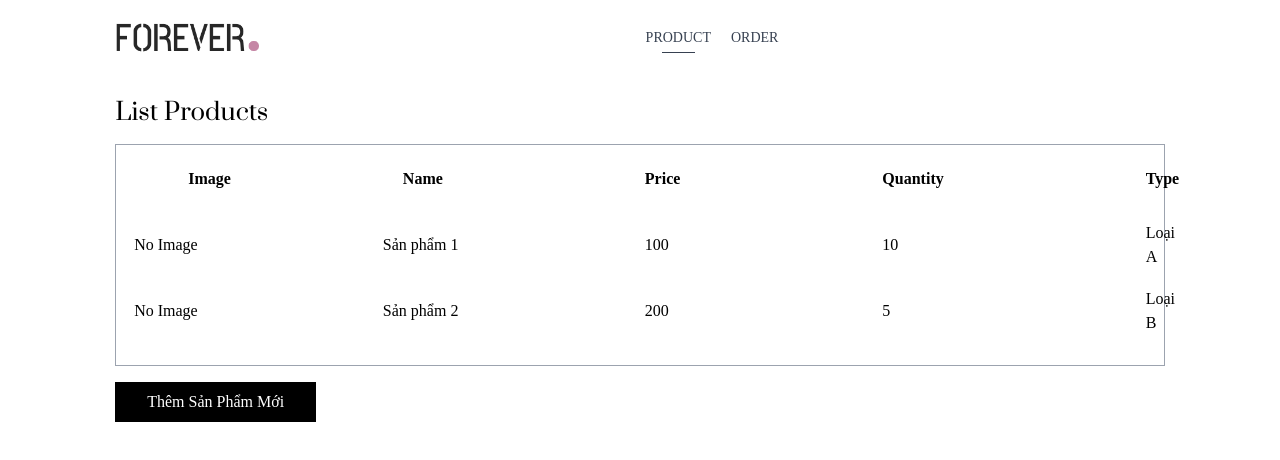
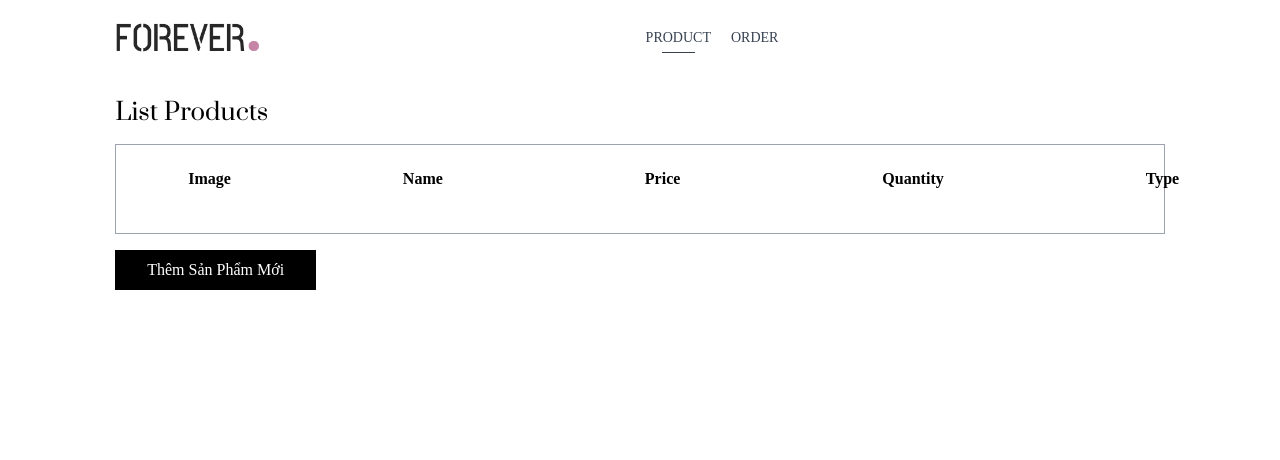
Before and after one commit to NguyenPhucTrong/E-Commerce, a React (Create React App) app: page /admin/product in a window 1280 px wide. Shown: the top 460 px of the page. Built offline with nearby package versions, Linux system fonts and the light colour scheme.

Commit message:
sua id random

```diff
--- a/src/pages/ProductPage.js
+++ b/src/pages/ProductPage.js
@@ -2,29 +2,11 @@ import React, { useState } from "react";
 
 const ProductPage = () => {
   //Sample Products
-  const [products, setProducts] = useState([
-    {
-      productId: "P001",
-      productName: "Sản phẩm 1",
-      price: 100,
-      quantity: 10,
-      type: "Loại A",
-      image: "",
-    },
-    {
-      productId: "P002",
-      productName: "Sản phẩm 2",
-      price: 200,
-      quantity: 5,
-      type: "Loại B",
-      image: "",
-    },
-  ]);
+  const [products, setProducts] = useState([]);
 
   const [productName, setProductName] = useState("");
   const [price, setPrice] = useState("");
   const [quantity, setQuantity] = useState("");
-  const [productId, setProductId] = useState("");
   const [type, setType] = useState("");
   const [image, setImage] = useState(null);
   const [isFormVisible, setIsFormVisible] = useState(false);
@@ -32,24 +14,24 @@ const ProductPage = () => {
   const handleSubmit = (e) => {
     e.preventDefault();
 
-    if (!productName || !price || !quantity || !productId || !type || !image) {
+    if (!productName || !price || !quantity || !type || !image) {
       alert("Vui lòng điền đầy đủ thông tin sản phẩm!");
       return;
     }
     const newProduct = {
+      productId: Math.floor(Math.random() * 1000000), // ID random number
       productName,
       price,
       quantity,
-      productId,
       type,
       image,
     };
+
     setProducts([...products, newProduct]);
 
     setProductName("");
     setPrice("");
     setQuantity("");
-    setProductId("");
     setType("");
     setImage(null);
     setIsFormVisible(false);
@@ -130,22 +112,6 @@ const ProductPage = () => {
             </div>
 
             <form onSubmit={handleSubmit} className="space-y-4">
-              <div>
-                <label
-                  htmlFor="productId"
-                  className="block text-sm font-medium text-gray-700"
-                >
-                  Product Id
-                </label>
-                <input
-                  type="text"
-                  id="productId"
-                  value={productId}
-                  onChange={(e) => setProductId(e.target.value)}
-                  className="w-full px-4 py-2 border border-gray-300 rounded-md"
-                  required
-                />
-              </div>
               <div>
                 <label
                   htmlFor="productName"
```
